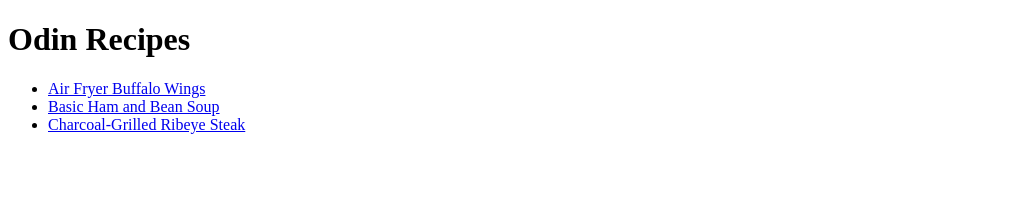
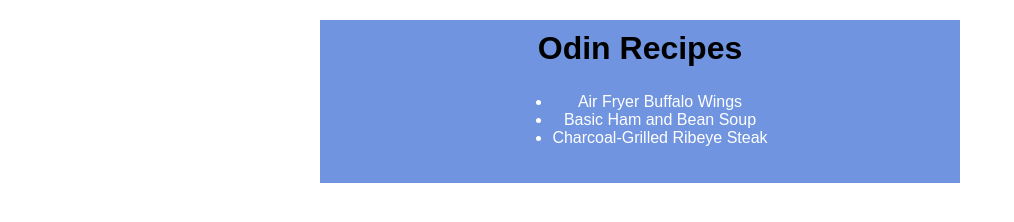
Before and after one commit to xVetu9/odin-recipes, a plain HTML site: page index.html in a window 1280 px wide. Shown: the whole page, without its empty margins (0-1014 px from the left). Drawn offline with Linux system fonts and the light colour scheme.

Commit message:
Add styling to main site and recipes subpages

```diff
--- a/index.html
+++ b/index.html
@@ -4,13 +4,18 @@
     <meta charset="UTF-8">
     <meta name="viewport" content="width=device-width, initial-scale=1.0">
     <title>Odin Recipes</title>
+    <link rel="stylesheet" href="style.css">
 </head>
 <body>
-    <h1>Odin Recipes</h1>
-    <ul>
-        <li><a href="recipes/buffalo_wings.html">Air Fryer Buffalo Wings</a></li>
-        <li><a href="recipes/ham_bean_soup.html">Basic Ham and Bean Soup</a></li>
-        <li><a href="recipes/ribeye_steak.html">Charcoal-Grilled Ribeye Steak</a></li>
-    </ul>
+    <div class="card">
+        <h1 class="title">Odin Recipes</h1>
+        <div class="list">
+            <ul class="ulist">
+                <li><a href="recipes/buffalo_wings.html">Air Fryer Buffalo Wings</a></li>
+                <li><a href="recipes/ham_bean_soup.html">Basic Ham and Bean Soup</a></li>
+                <li><a href="recipes/ribeye_steak.html">Charcoal-Grilled Ribeye Steak</a></li>
+            </ul>
+        </div>
+    </div>
 </body>
 </html>
--- /dev/null
+++ b/style.css
@@ -0,0 +1,52 @@
+body {
+    margin: 0;
+    font-family: Arial, Helvetica, sans-serif;
+}
+
+.card {
+    width: 600px;
+    margin: 0 auto;
+    margin-top: 20px;
+    padding: 20px;
+    padding-top: 10px;
+    background-color: #7094e0;
+}
+
+.title {
+    margin: 0 auto;
+    margin-bottom: 10px;
+    text-align: center;
+}
+
+.list {
+    text-align: center;
+}
+
+.ulist {
+    text-align: center;
+    display: inline-block;
+    color: white;
+}
+
+a {
+    color: white;
+    text-decoration: none;
+}
+
+a:hover {
+    background-color: blue;
+}
+
+/* Recipe subpages */
+
+img {
+    display: block;
+    margin: 0 auto;
+}
+
+.rlist {
+    text-align: center;
+    display: block;
+    list-style-type: none;
+    font-style: italic;
+}
```
Also changed, not shown: recipes/buffalo_wings.html (+5 -2 lines), recipes/ham_bean_soup.html (+5 -2 lines), recipes/ribeye_steak.html (+5 -2 lines).
